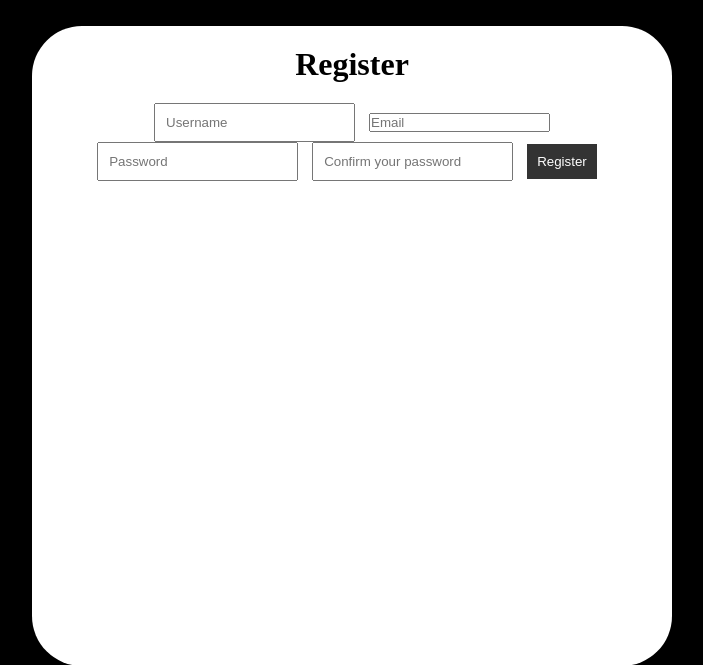
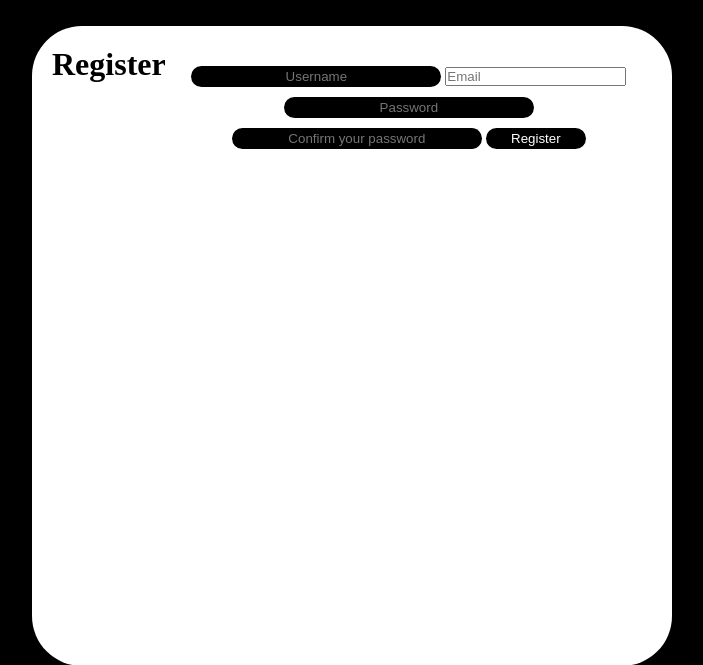
Before and after one commit to Colab-UNIRIO-UFPA/uxtracking.com, a Flask app: page /register in a window 1280 px wide. Shown: the part 63-728 px from the top of the page, without its empty margins (288-991 px from the left). Run offline with Flask 2, Linux system fonts and the light colour scheme.

Commit message:
Update style.css

```diff
--- a/static/css/style.css
+++ b/static/css/style.css
@@ -32,7 +32,7 @@
 
   main {
     padding: 20px;
-    text-align: center;
+    /* text-align: center; */
     color: #000000;
     background-color: #fff;
     min-height: 80vh;
@@ -41,25 +41,56 @@
     margin-left: auto;
     margin-right: auto;
     margin-top: 2%;
+    display: flex;
   }
+
 
   form {
     margin-top: 20px;
+    text-align: center;
   }
+
+  /* .formLogin {
+    text-align: center;
+  } */
 
   input[type="text"],
   input[type="password"],
   input[type="file"],
   button {
-    padding: 10px;
-    margin-right: 10px;
+    padding: 3px;
+    margin-bottom: 10px;
+    background-color: #000000;
+    border-radius: 60px;
+    min-width: 250px;
+    border: none;
+    text-align: center;
+  }
+
+  .login{
+    /* display: inline-flex; */
+    text-align: center;
+  }
+
+  div.login{
+    margin-top: 10%;
+  }
+
+  #titulo{
+    display: block;
+  }
+
+  h2 {
+    font-size: 20px;
+    text-align: center;
   }
 
   button {
-    background-color: #333;
+    background-color: #000000 ;
     color: #fff;
     border: none;
     cursor: pointer;
+    min-width: 100px;
   }
 
   #graph {
```
